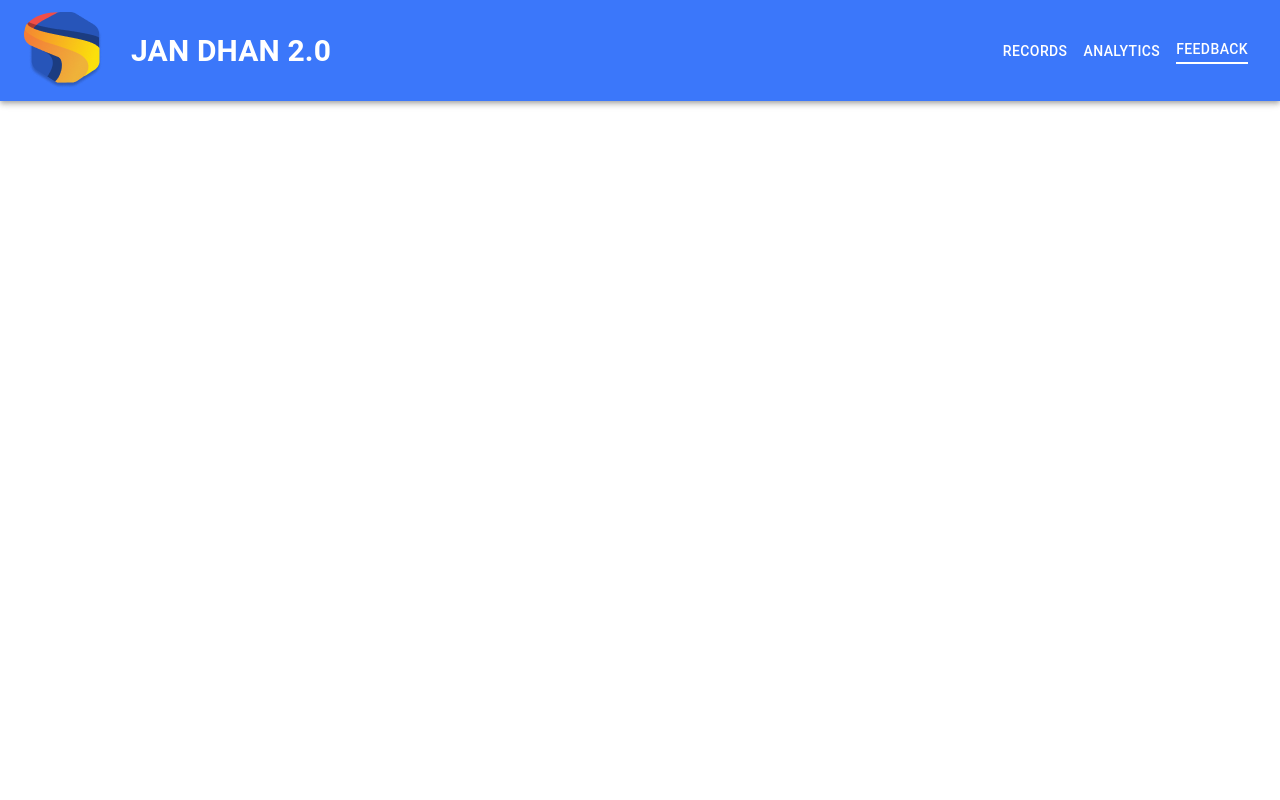
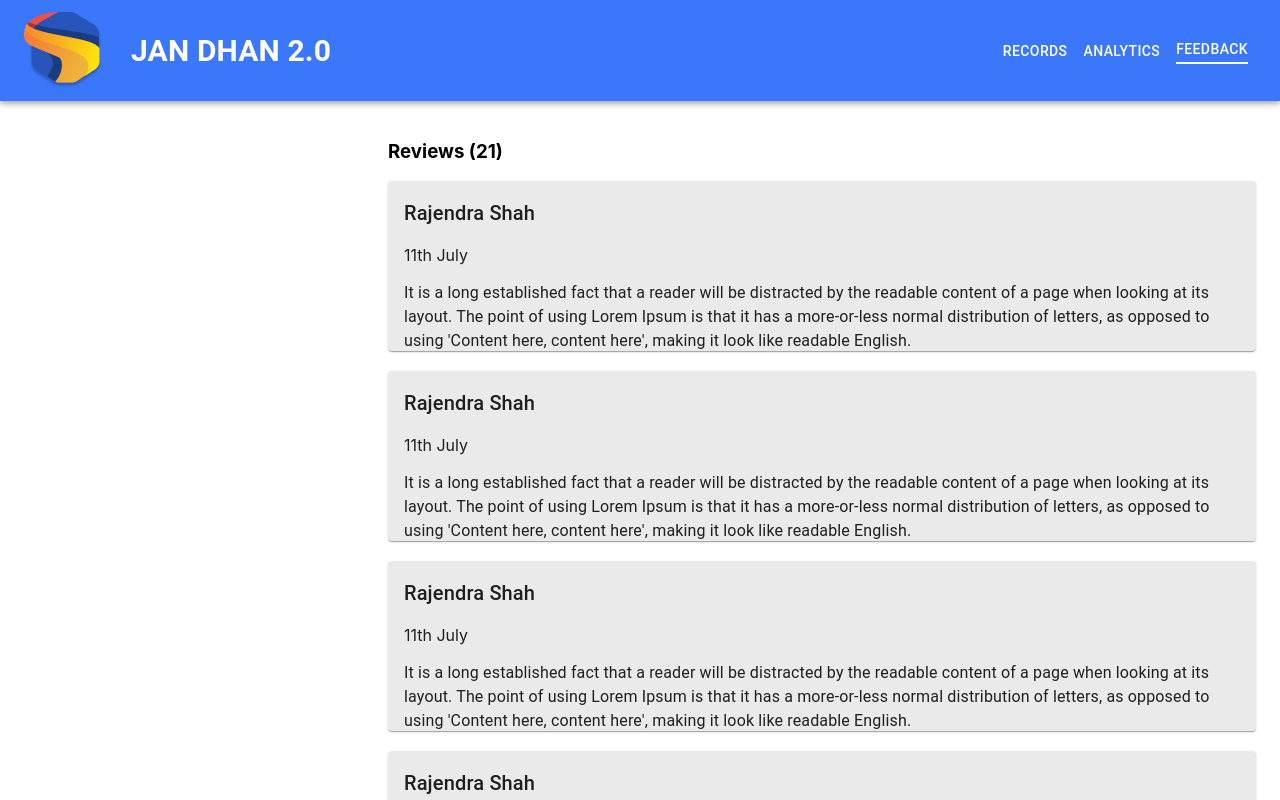
Before and after one commit to JanDhan2-0/WebApp, a React (Create React App) app: page /client in a window 1280 px wide. Both pictures are taken after a click on the button "FEEDBACK". Shown: the top 800 px of the page. Built offline with nearby package versions, Linux system fonts and the light colour scheme.

Commit message:
Added feedback list

```diff
--- a/src/components/basic/Card.js
+++ b/src/components/basic/Card.js
@@ -4,6 +4,8 @@ import '../../App.css'
 import MyStatus from './Status';
 import MyPopup from './Popup'
 import { Link } from 'react-router-dom';
+import Card from '@material-ui/core/Card'
+import { CardContent, Typography } from '@material-ui/core';
 
 export default function MyCard(props) {
     if(props.context==="records"){
@@ -18,9 +20,18 @@ export default function MyCard(props) {
     }
     else if(props.context==="client"){
         return (<div className="card" style={{top:'450px'}}>
-            <MyPopup/>
-            <MyPopup/>
-            <MyPopup/>
+            <MyPopup title="AADHAR" path={require('../../assets/images/aadhar.png')}/>
+            <MyPopup title="PAN CARD" path={require('../../assets/images/aadhar.png')}/>
+            <MyPopup title="SIGNATURE" path={require('../../assets/images/aadhar.png')}/>
         </div>);
     }
+    else if(props.context==="feedback"){
+        return (<Card style={{backgroundColor:'#EAEAEA',height:'170px',width:'868px'}}>
+            <CardContent>
+        <Typography variant='h6'>Rajendra Shah</Typography>
+        <p>11th July</p>
+        <Typography>It is a long established fact that a reader will be distracted by the readable content of a page when looking at its layout. The point of using Lorem Ipsum is that it has a more-or-less normal distribution of letters, as opposed to using 'Content here, content here', making it look like readable English.</Typography>
+        </CardContent>
+        </Card>);
+    }
 }
--- a/src/components/basic/Popup.js
+++ b/src/components/basic/Popup.js
@@ -3,18 +3,17 @@ import Popup from "reactjs-popup";
 import { Button, Container } from "@material-ui/core";
 import { Link } from "react-router-dom";
 
-export default () => (
+export default (props) => (
     <Popup trigger={<Link style={{fontFamily:'Roboto',fontSize:'30px',paddingTop:'30px'}}>View</Link>} modal>
     {close => (
       <div className="modal">
           <center>
-        <h2 style={{fontFamily:"Roboto"}}>AADHAR</h2>
+    <h2 style={{fontFamily:"Roboto"}}>{props.title}</h2>
         </center>
         <div className="content">
         <Container>
             <center>
-            <img src={require('../../assets/images/aadhar.png')} alt="Not showing"/><br></br>
-            <img src={require('../../assets/images/aadhar2.png')} alt="Not showing"/>
+            <img src={props.path} alt="Not showing"/><br></br>
             </center>
         </Container>
         </div>
--- a/src/pages/Feedback.js
+++ b/src/pages/Feedback.js
@@ -1,10 +1,22 @@
 import React from 'react';
 import MyAppBar from '../components/basic/AppBar'
+import { Container } from '@material-ui/core';
+import MyCard from '../components/basic/Card';
 
 export default function MyRecord() {
   return (
     <div style={{flexGrow:1}}>
-      <MyAppBar active="feedback"/>
+      <MyAppBar active="feedback"/><br></br>
+      <Container>
+        <div style={{float:'right'}}>
+          <h3>Reviews (21)</h3>
+            <MyCard context="feedback"></MyCard><br></br>
+            <MyCard context="feedback"></MyCard><br></br>
+            <MyCard context="feedback"></MyCard><br></br>
+            <MyCard context="feedback"></MyCard><br></br>
+            <MyCard context="feedback"></MyCard>
+        </div>
+      </Container>
     </div>
   );
 }
```
